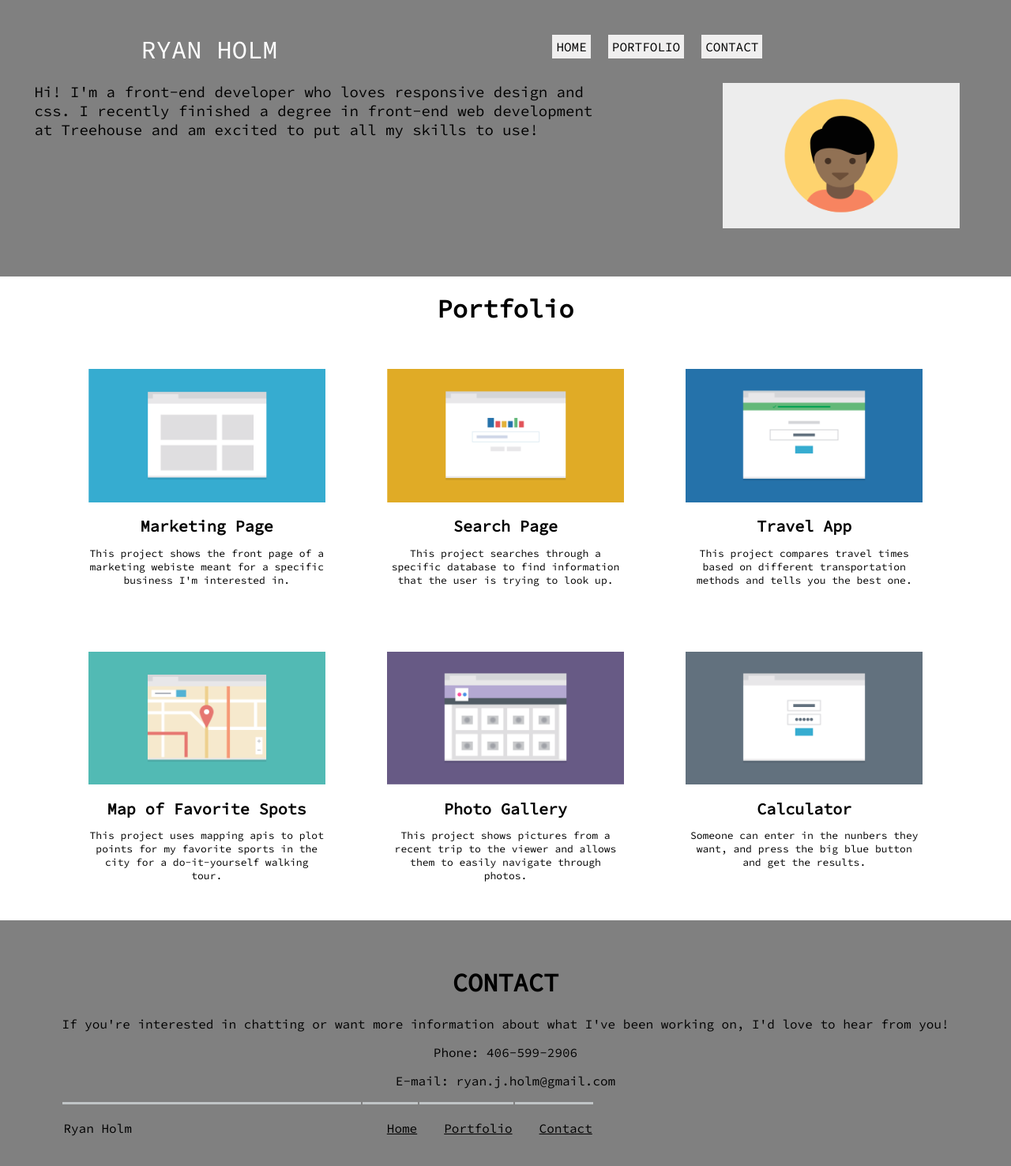
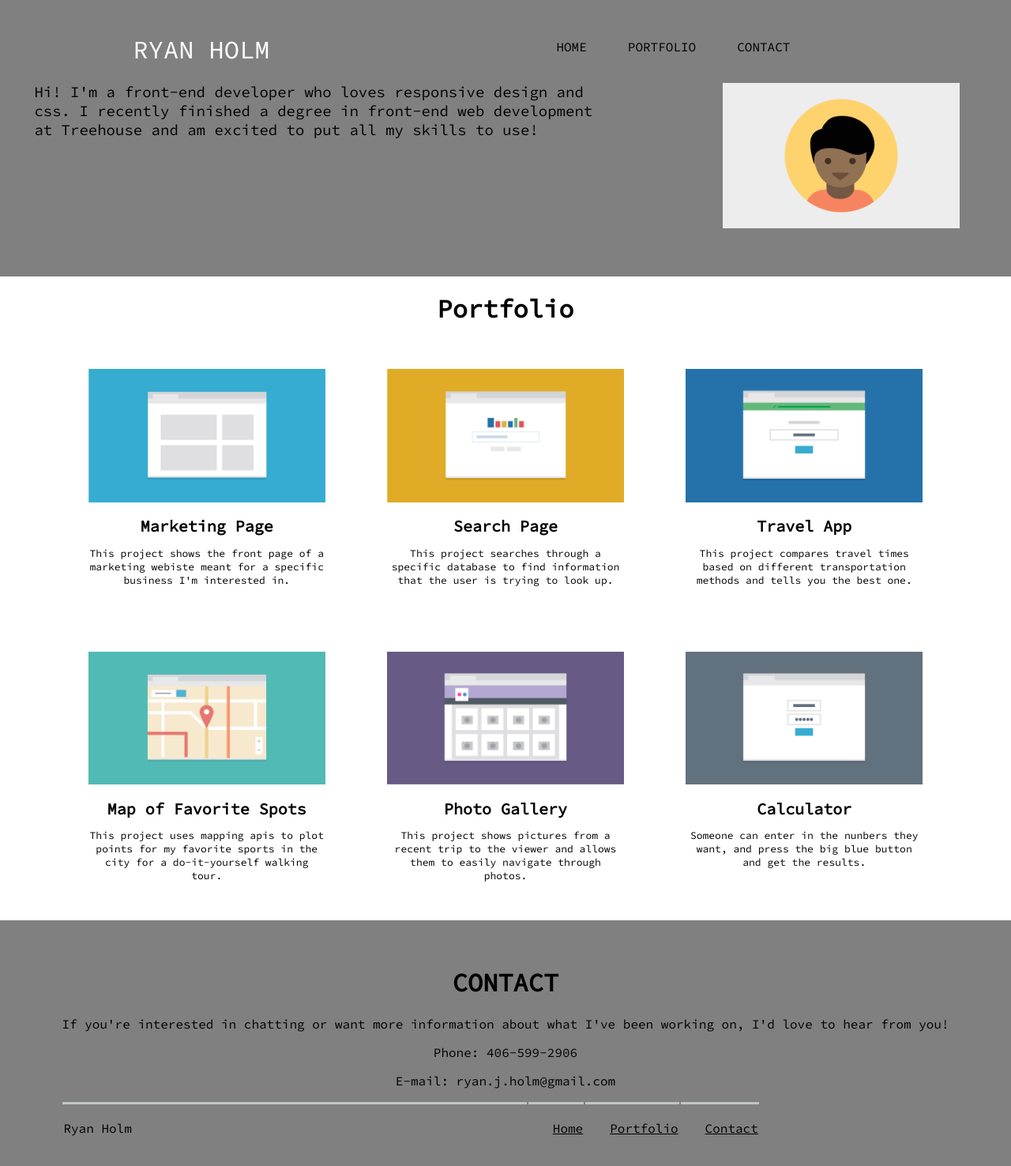
Before and after one commit to ryanholm/responsive_layout_v2.0, a plain HTML site: page index.html in a window 1280 px wide. Shown: the whole page at 79% size. Drawn offline with Linux system fonts and the light colour scheme.

Commit message:
Final Changes before resubmitting to Treehouse
Final changes before resubmitting for final review; second try.

```diff
--- a/css/style.css
+++ b/css/style.css
@@ -131,12 +131,21 @@ a {
     width: 100%;
   }
 
+  .main-nav ul li {
+    padding-right: 30px;
+  }
+
+  li.name {
+    padding-right: 2px;
+  }
+
   .nav li a {
     display: block;
     position: relative;
     left: 200px;
     padding: 5px;
     margin: 1px;
+    background-color: gray;
   }
 
   .profile-face img {
@@ -239,4 +248,12 @@ a {
     max-width: 300px;
   }
 
+   .student li a {
+    padding-left: 30px;
+  }
+
+  li.nameme {
+    padding-right: 500px;
+  }
+
 }
```
